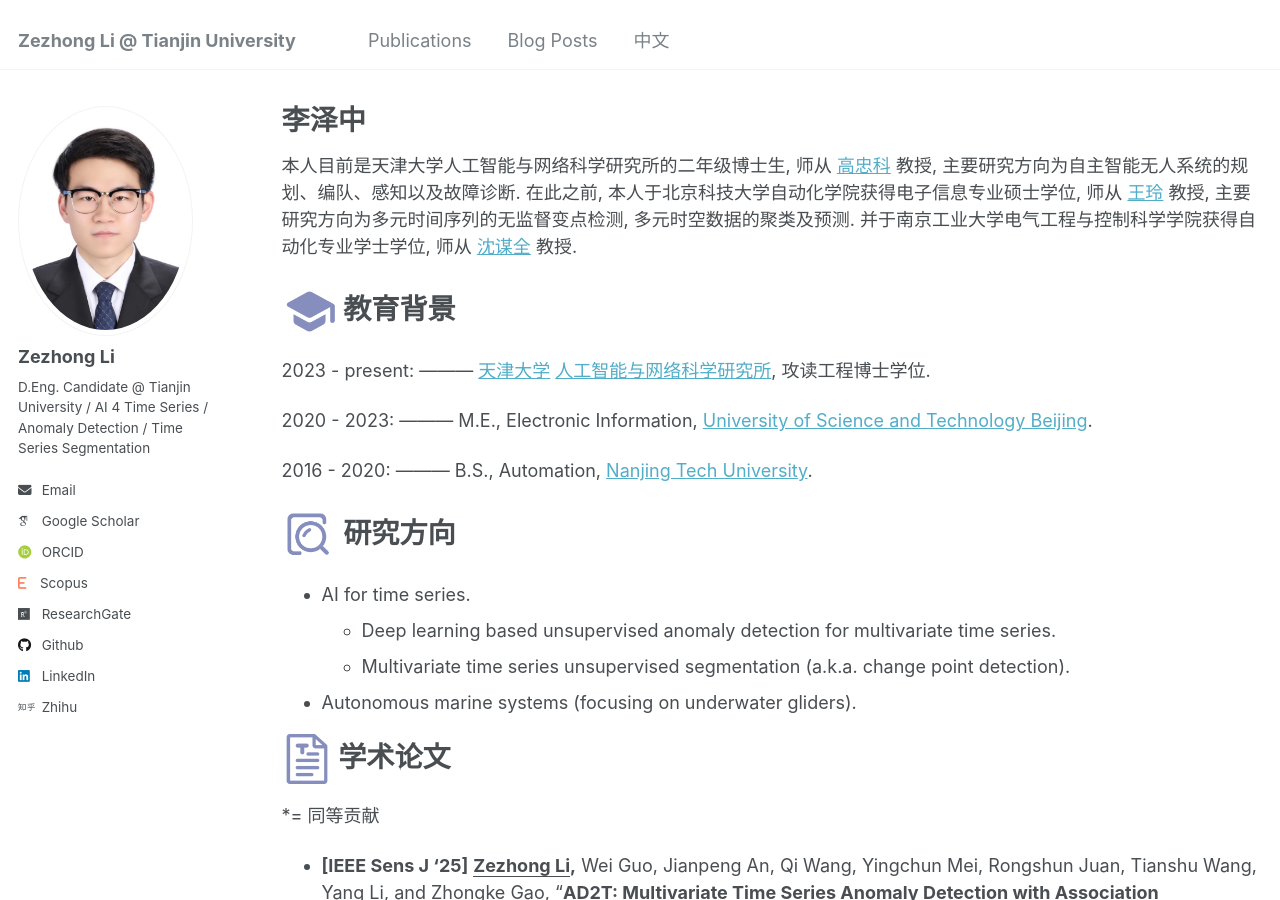
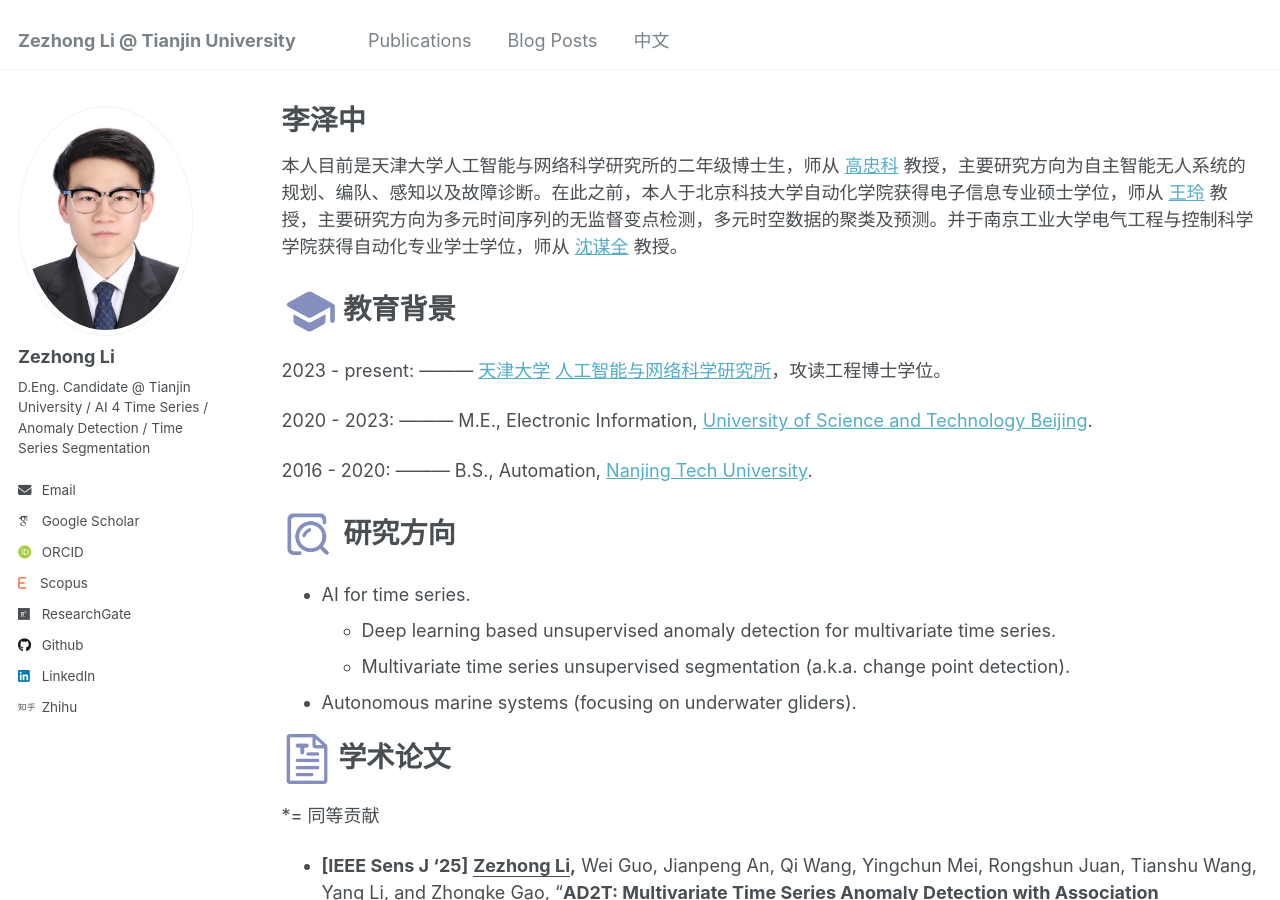
Before and after one commit to lzz19980125/lzz19980125.github.io, a Jekyll site: the page built from _pages/chinese.md, in a window 1280 px wide and 900 px high. Built offline with Jekyll 4.4.1, drawn with Linux system fonts in a browser that asks for light colours; some web fonts are replaced; some of the changed text lies outside the part shown.

Commit message:
Update chinese.md

```diff
--- a/_pages/chinese.md
+++ b/_pages/chinese.md
@@ -6,11 +6,11 @@ author_profile: true
 ---
 
 
-本人目前是天津大学人工智能与网络科学研究所的二年级博士生, 师从 [高忠科](https://ains.tju.edu.cn/info/1052/1057.htm) 教授, 主要研究方向为自主智能无人系统的规划、编队、感知以及故障诊断. 在此之前, 本人于北京科技大学自动化学院获得电子信息专业硕士学位, 师从 [王玲](https://faculty.ustb.edu.cn/LingWang1/zh_CN/index/77379/list/index.htm) 教授, 主要研究方向为多元时间序列的无监督变点检测, 多元时空数据的聚类及预测. 并于南京工业大学电气工程与控制科学学院获得自动化专业学士学位, 师从 [沈谋全](https://eecs.njtech.edu.cn/info/1129/4881.htm) 教授.
+本人目前是天津大学人工智能与网络科学研究所的二年级博士生，师从 [高忠科](https://ains.tju.edu.cn/info/1052/1057.htm) 教授，主要研究方向为自主智能无人系统的规划、编队、感知以及故障诊断。在此之前，本人于北京科技大学自动化学院获得电子信息专业硕士学位，师从 [王玲](https://faculty.ustb.edu.cn/LingWang1/zh_CN/index/77379/list/index.htm) 教授，主要研究方向为多元时间序列的无监督变点检测，多元时空数据的聚类及预测。并于南京工业大学电气工程与控制科学学院获得自动化专业学士学位，师从 [沈谋全](https://eecs.njtech.edu.cn/info/1129/4881.htm) 教授。
 
 # <img src="../images/education_icon.png" width="55" height="50"> 教育背景
 
-2023 - present:  ---------  [天津大学](https://www.tju.edu.cn/) [人工智能与网络科学研究所](https://ains.tju.edu.cn/index.htm), 攻读工程博士学位.
+2023 - present:  ---------  [天津大学](https://www.tju.edu.cn/) [人工智能与网络科学研究所](https://ains.tju.edu.cn/index.htm)，攻读工程博士学位。
 
 2020 - 2023: --------- M.E., Electronic Information, [University of Science and Technology Beijing](https://www.ustb.edu.cn/).
 
@@ -55,23 +55,23 @@ Utilizing an Innovative Transformer-Based Model**", Journal of Marine Science an
 <img src="../images/paper_icon.png" width="50" height="50"> 专利发表
 ======
 
--  高忠科, **<u>李泽中</u>,** 郭威, 马伟, **基于数据序列的水下滑翔机异常检测方法:** CN202411159713.2. 2024-12-13. (公开)
+-  高忠科，**<u>李泽中</u>，** 郭威，马伟，**基于数据序列的水下滑翔机异常检测方法：** CN202411159713.2. 2024-12-13. (公开)
 
--  高忠科, 郭威, **<u>李泽中</u>,** 马伟, **对中尺度涡垂直结构的处理方法、装置和电子设备:** CN202411282488.1. 2025-01-03. (公开)
+-  高忠科，郭威，**<u>李泽中</u>，** 马伟，**对中尺度涡垂直结构的处理方法、装置和电子设备：** CN202411282488.1. 2025-01-03. (公开)
 
--  王玲, **<u>李泽中</u>,** **一种面向风力发电的多元时空数据概率预测方法及系统:** CN202311350618.6. 2024-04-05. (公开)
+-  王玲，**<u>李泽中</u>，** **一种面向风力发电的多元时空数据概率预测方法及系统：** CN202311350618.6. 2024-04-05. (公开)
 
 
 # <img src="../images/work_icon.jpg" width="55" height="50"> 工作经历
 
-- 2023.12 - 2024.1 --------- 于 [崂山国家实验室](https://www.lsnl.cn/) 实习, 主要从事自主智能无人系统的相关实践验证.
+- 2023.12 - 2024.1 --------- 于 [崂山国家实验室](https://www.lsnl.cn/) 实习，主要从事自主智能无人系统的相关实践验证。
 
-- 2023.09 -  至今  --------- 于 [天津大学医疗机器人与智能系统研究院](https://imris.tju.edu.cn/) 实习, 在 [高忠科教授](https://imris.tju.edu.cn/info/1061/1231.htm) 的指导下, 先后完成了自主智能无人系统路径规划, 编队协同, 故障诊断; 港口货物智能视觉三维重建等多项研究工作.
+- 2023.09 -  至今  --------- 于 [天津大学医疗机器人与智能系统研究院](https://imris.tju.edu.cn/) 实习，在 [高忠科教授](https://imris.tju.edu.cn/info/1061/1231.htm) 的指导下，先后完成了自主智能无人系统路径规划，编队协同，故障诊断；港口货物智能视觉三维重建等多项研究工作。
 
 
 # <img src="../images/service.png" width="55" height="50"> 学术服务
 
 - **学术服务**
-  - 2025年担任 <span style="color:rgb(95,181,206)">[Expert Systems with Applications](https://lzz19980125.github.io/files/Certificate_ESWA_Recognised.pdf)</span> 的审稿人.
+  - 2025年担任 <span style="color:rgb(95,181,206)">[Expert Systems with Applications](https://lzz19980125.github.io/files/Certificate_ESWA_Recognised.pdf)</span> 的审稿人。
 
-  - 2024年担任 <span style="color:rgb(95,181,206)">[Knowledge-Based Systems](https://lzz19980125.github.io/files/Certificate_KBS_reviewer.pdf)</span> 的审稿人.
+  - 2024年担任 <span style="color:rgb(95,181,206)">[Knowledge-Based Systems](https://lzz19980125.github.io/files/Certificate_KBS_reviewer.pdf)</span> 的审稿人。
```
